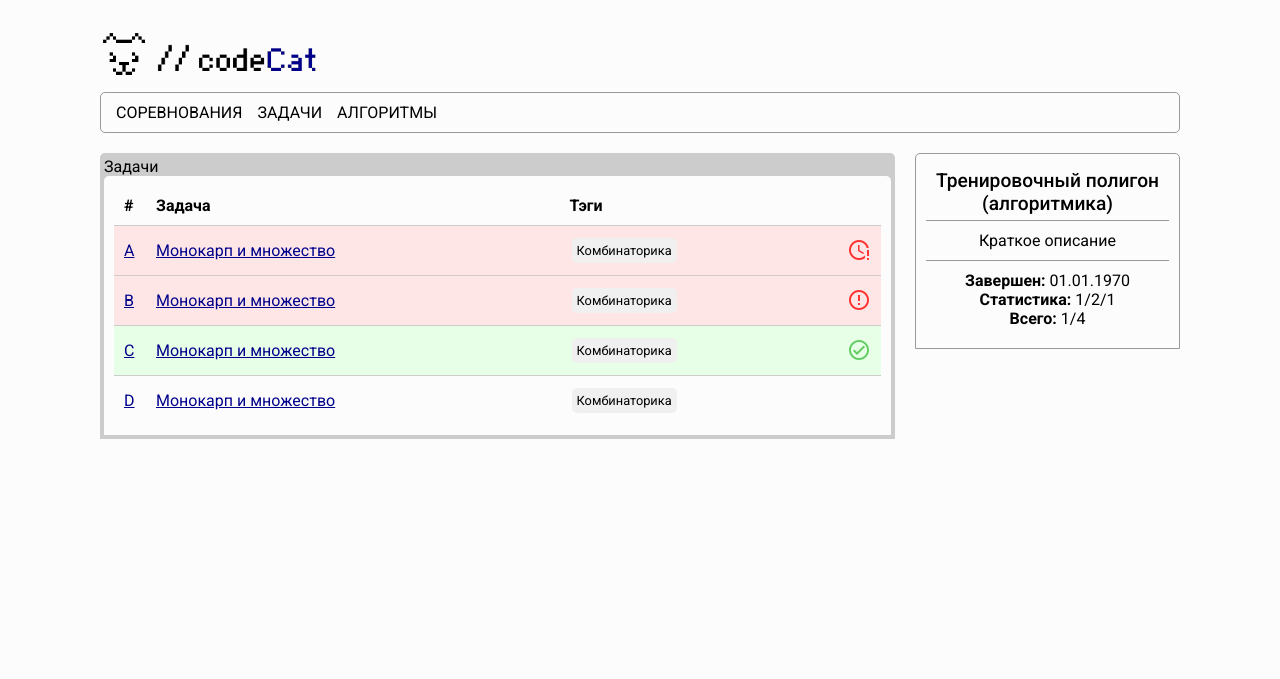
After one commit to StarPandaBeg/CodeCat, a Flask app: page /contests/1 in a window 1280 px wide. The commit adds this page. Shown: the top 679 px of the page. Run offline with Flask 3, Linux system fonts and the light colour scheme.

Commit message:
Feature: Add contest view page
Add align propery to block macro
Add chip macro

```diff
--- a/blueprints/contest.py
+++ b/blueprints/contest.py
@@ -6,3 +6,8 @@ bp = Blueprint("contest", __name__, url_prefix="/contests")
 @bp.route("/")
 def index():
     return render_template("contest-list.jinja")
+
+
+@bp.route("/<id>")
+def view(id):
+    return render_template("contest-view.jinja", id=id)
--- a/static/css/macros.css
+++ b/static/css/macros.css
@@ -60,3 +60,12 @@
 .block-search .input-row .button-search span::before {
   vertical-align: middle;
 }
+
+.chip {
+  margin: 2px;
+  padding: 5px;
+  display: inline-block;
+  font-size: .8rem;
+  background: #f0f0f0;
+  border-radius: 5px;
+}
--- /dev/null
+++ b/templates/contest-view.jinja
@@ -0,0 +1,122 @@
+{% extends 'base/two-column.jinja' %}
+{% from 'macro/chip.jinja' import chip %}
+{% from 'macro/wrapper.jinja' import wrap %}
+{% from 'macro/block.jinja' import block, block_title, block_row %}
+
+{% block column_a %}
+<div class="contest-view">
+  {% call wrap("Задачи") %}
+  <table class="table">
+    <thead>
+      <tr>
+        <th width="32px">#</th>
+        <th>Задача</th>
+        <th>Тэги</th>
+        <th></th>
+      </tr>
+    </thead>
+    <tbody>
+      <tr class="failed">
+        <td>
+          <a href="#">A</a>
+        </td>
+        <td>
+          <a href="#">Монокарп и множество</a>
+        </td>
+        <td width="30%">
+          {{ chip("Комбинаторика") }}
+        </td>
+        <td align="right">
+          <span class="icon mdi mdi-clock-alert-outline mdi-24px" title="Выход за время"></span>
+        </td>
+      </tr>
+      <tr class="failed">
+        <td>
+          <a href="#">B</a>
+        </td>
+        <td>
+          <a href="#">Монокарп и множество</a>
+        </td>
+        <td width="30%">
+          {{ chip("Комбинаторика") }}
+        </td>
+        <td align="right">
+          <span class="icon mdi mdi-alert-circle-outline mdi-24px" title="Неверный алгоритм"></span>
+        </td>
+      </tr>
+      <tr class="solved">
+        <td>
+          <a href="#">C</a>
+        </td>
+        <td>
+          <a href="#">Монокарп и множество</a>
+        </td>
+        <td width="30%">
+          {{ chip("Комбинаторика") }}
+        </td>
+        <td align="right">
+          <span class="icon mdi mdi-check-circle-outline mdi-24px" title="Решено"></span>
+        </td>
+      </tr>
+      <tr>
+        <td>
+          <a href="#">D</a>
+        </td>
+        <td>
+          <a href="#">Монокарп и множество</a>
+        </td>
+        <td width="30%">
+          {{ chip("Комбинаторика") }}
+        </td>
+        <td align="right">
+
+        </td>
+      </tr>
+    </tbody>
+  </table>
+  {% endcall %}
+</div>
+{% endblock %}
+
+{% block column_b %}
+{% call block() %}
+{{ block_title("Тренировочный полигон (алгоритмика)") }}
+
+{% call block_row() %}
+Краткое описание
+{% endcall %}
+
+{% call block_row() %}
+<p><b>Завершен:</b> 01.01.1970</p>
+<p title="Решено / Ошибка / Не начато"><b>Статистика:</b> 1/2/1</p>
+<p><b>Всего:</b> 1/4</p>
+{% endcall %}
+
+{% endcall %}
+{% endblock %}
+
+{% block style %}
+{{ super() }}
+<style>
+  .contest-view table tr th,
+  .contest-view table tr td {
+    padding: 10px;
+  }
+
+  .contest-view table tbody tr.solved {
+    background: rgb(230, 255, 230);
+  }
+
+  .contest-view table tbody tr.failed {
+    background: rgb(255, 230, 230);
+  }
+
+  .contest-view table tbody tr.solved .icon {
+    color: rgb(100, 205, 100);
+  }
+
+  .contest-view table tbody tr.failed .icon {
+    color: rgb(255, 50, 50);
+  }
+</style>
+{% endblock %}
--- a/templates/macro/block.jinja
+++ b/templates/macro/block.jinja
@@ -1,5 +1,5 @@
-{% macro block() -%}
-<div class="block">
+{% macro block(align="center") -%}
+<div class="block" style="text-align: {{ align }};">
   {{caller()}}
 </div>
 {%- endmacro %}
--- /dev/null
+++ b/templates/macro/chip.jinja
@@ -0,0 +1,5 @@
+{% macro chip(text) -%}
+<div class="chip">
+  {{text}}
+</div>
+{%- endmacro %}
```
